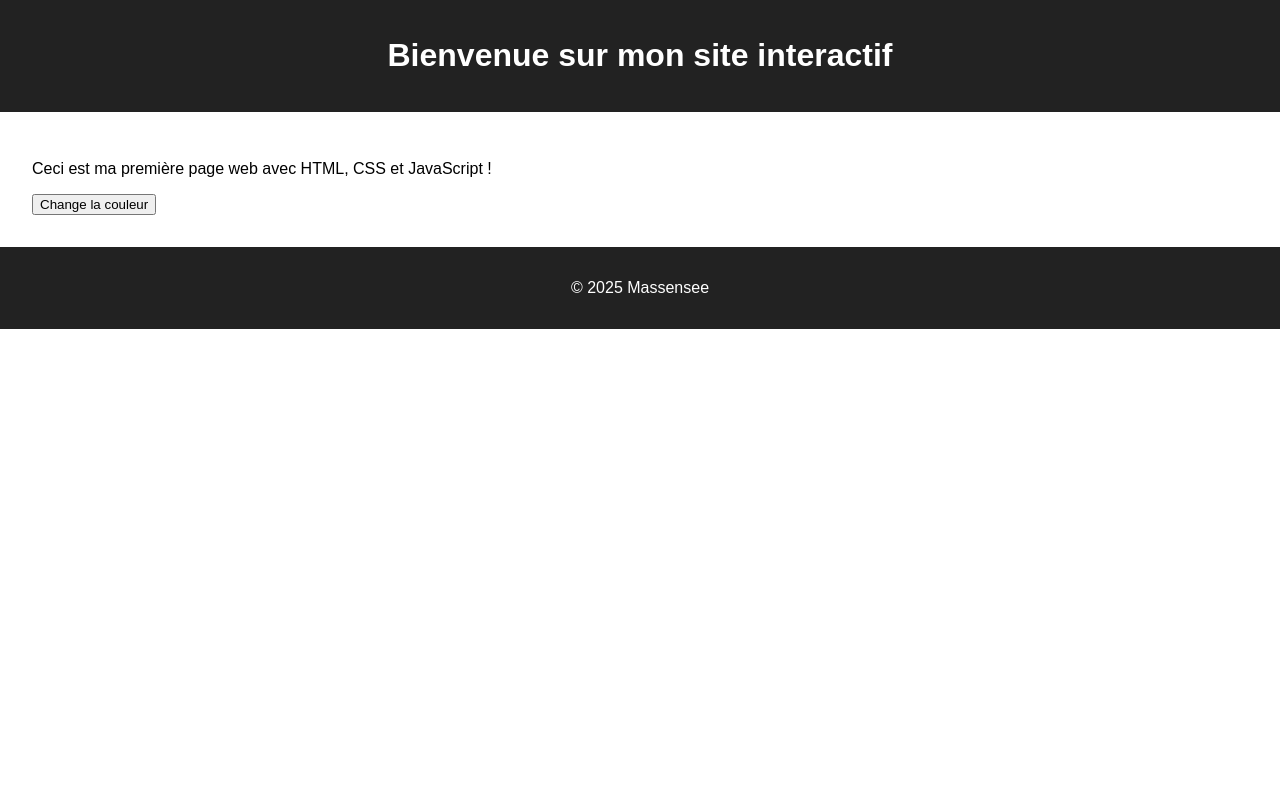
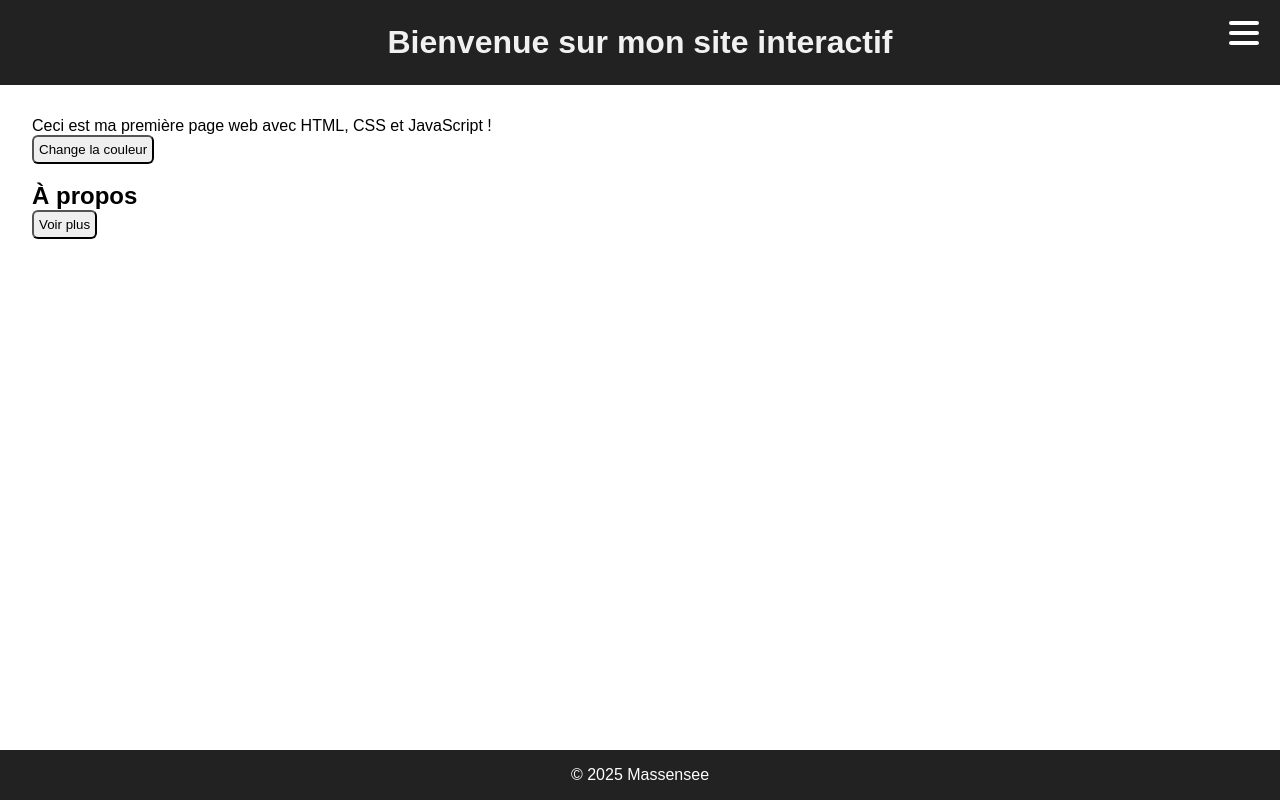
Before and after one commit to massensee/javascript-60jours, a plain HTML site: page semaine-02/site-interactif/index.html in a window 1280 px wide. Drawn offline with Linux system fonts and the light colour scheme.

Commit message:
Ajout d'un menu burger

```diff
--- a/semaine-02/site-interactif/index.html
+++ b/semaine-02/site-interactif/index.html
@@ -10,12 +10,32 @@
   <body>
     <header>
       <h1>Bienvenue sur mon site interactif</h1>
+      <nav>
+        <ul>
+          <li><a href="#">Acceuil</a></li>
+          <li><a href="#">A propos</a></li>
+          <li><a href="#">Contact</a></li>
+        </ul>
+      </nav>
+      <button id="menu-burger" aria-expanded="false">
+        <span></span>
+        <span></span>
+        <span></span>
+      </button>
     </header>
 
     <main>
       <section>
         <p>Ceci est ma première page web avec HTML, CSS et JavaScript !</p>
         <button id="changer-couleur">Change la couleur</button>
+        <br /><br />
+        <h2>À propos</h2>
+        <button id="toggle-apropos">Voir plus</button>
+        <br /><br />
+        <p id="texte-apropos" class="cacher">
+          Je suis en train d’apprendre le développement web, et ce site est mon
+          premier projet interactif !
+        </p>
       </section>
     </main>
 
--- a/semaine-02/site-interactif/script.js
+++ b/semaine-02/site-interactif/script.js
@@ -1,5 +1,21 @@
 const btn = document.getElementById("changer-couleur");
+const menuBurger = document.getElementById("menu-burger");
+const nav = document.querySelector("nav");
+const btnToggle = document.getElementById("toggle-apropos");
+const textApropos = document.getElementById("texte-apropos");
+
+menuBurger.addEventListener("click", () => {
+  nav.classList.toggle("visible");
+});
 
 btn.addEventListener("click", function () {
   document.body.classList.toggle("lightBlue");
 });
+
+btnToggle.addEventListener("click", () => {
+  textApropos.classList.toggle("cacher");
+
+  const estCacher = textApropos.classList.contains("cacher");
+
+  btnToggle.textContent = estCacher ? "Voir plus" : "Voir moins";
+});
--- a/semaine-02/site-interactif/style.css
+++ b/semaine-02/site-interactif/style.css
@@ -1,12 +1,64 @@
+* {
+  margin: 0;
+  padding: 0;
+  box-sizing: border-box;
+}
+
 body {
   font-family: Arial, sans-serif;
-  margin: 0;
-  padding: 0;
   background-color: white;
   color: black;
+  min-height: 100vh;
+  display: flex;
+  flex-direction: column;
+}
+header {
+  text-align: center;
+  color: #f1f1f1;
+  background-color: #222;
+  padding: 1.5rem;
+  position: relative;
 }
 
-header,
+nav {
+  display: none;
+}
+
+nav.visible {
+  display: block;
+}
+
+#menu-burger {
+  position: fixed;
+  top: 1rem;
+  right: 1rem;
+  display: flex;
+  flex-direction: column;
+  justify-content: center;
+  align-items: center;
+  gap: 6px;
+  background: none;
+  border: none;
+  cursor: pointer;
+}
+
+#menu-burger span {
+  display: block;
+  width: 30px;
+  height: 4px;
+  background-color: white;
+  border-radius: 2px;
+}
+
+main {
+  flex: 1;
+  padding: 2em;
+}
+
+.cacher {
+  display: none;
+}
+
 footer {
   background-color: #222;
   color: white;
@@ -14,8 +66,9 @@ footer {
   padding: 1em;
 }
 
-main {
-  padding: 2em;
+button {
+  padding: 5px;
+  border-radius: 6px;
 }
 
 .lightBlue {
```
